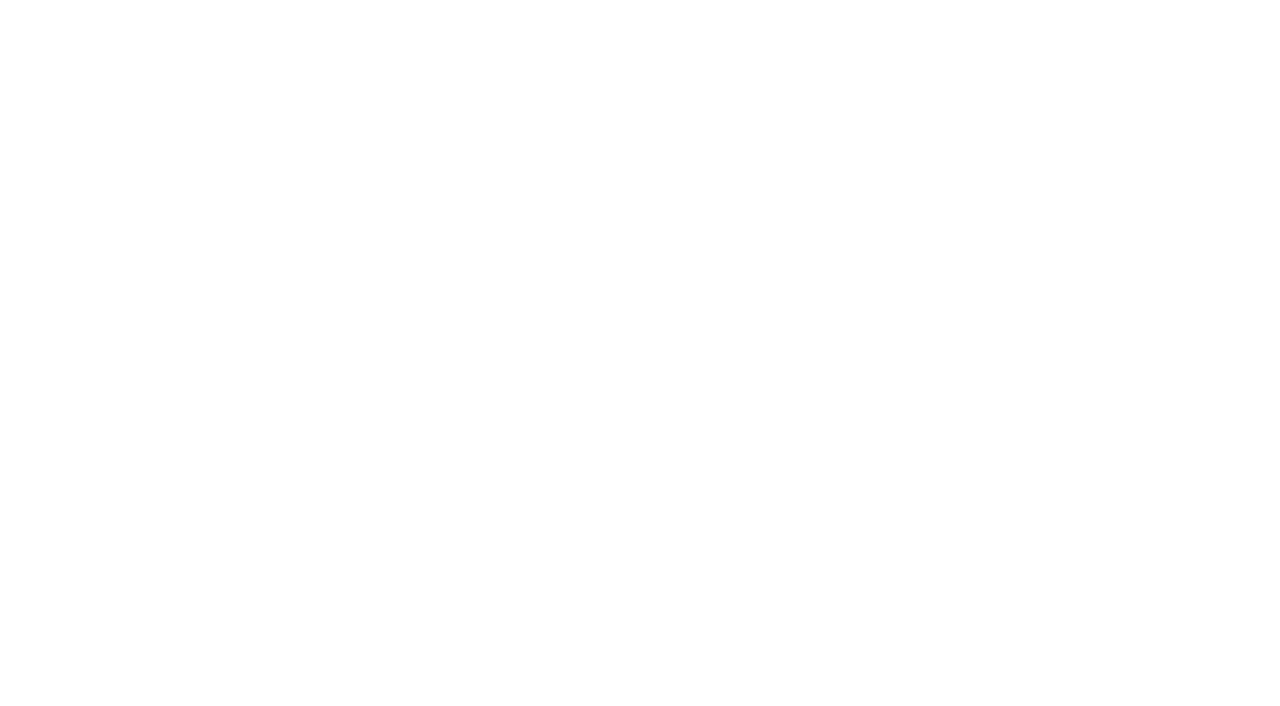
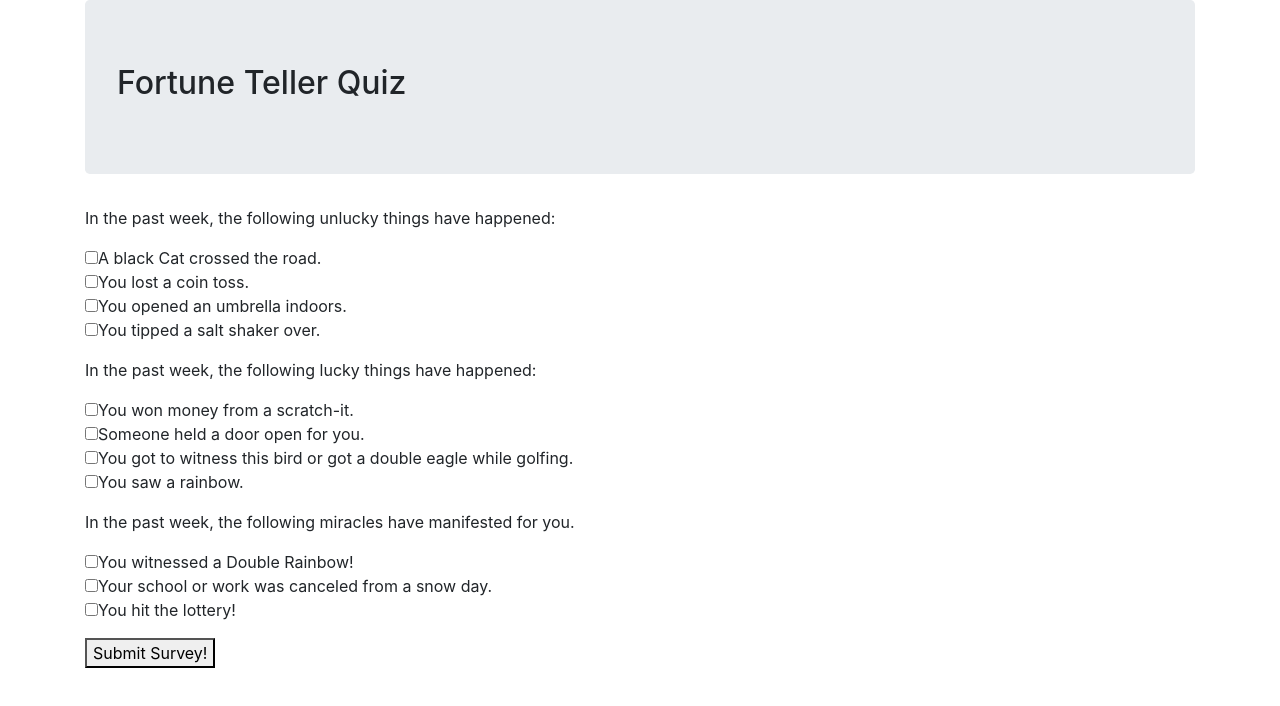
Before and after one commit to colchapm/fortune-teller-quiz, a plain HTML site: page index.html in a window 1280 px wide. Drawn offline with Linux system fonts and the light colour scheme.

Commit message:
complete survey with checkbox input
Co-authored-by: Theron Packus <tlpackus@gmail.com>

```diff
--- a/index.html
+++ b/index.html
@@ -8,6 +8,34 @@
 	<title>Fortune Teller Quiz</title>
 </head>
 <body>
-
+	<div class="container">
+		<div class="jumbotron">
+			<h2>Fortune Teller Quiz</h2>
+		</div>
+		<form id="survey">
+			<div class="form-group">
+				<p>In the past week, the following unlucky things have happened:</p>
+				<input type="checkbox" name="unlucky-events" value="black-cat">A black Cat crossed the road.<br>
+				<input type="checkbox" name="unlucky-events" value="coin-loss">You lost a coin toss.<br>
+				<input type="checkbox" name="unlucky-events" value="umbrella">You opened an umbrella indoors.<br>
+				<input type="checkbox" name="unlucky-events" value="salt-tip">You tipped a salt shaker over.<br>
+			</div>
+			<div class="form-group">
+				<p>In the past week, the following lucky things have happened:</p>
+				<input type="checkbox" name="lucky-events" value="scratch-it">You won money from a scratch-it.<br>
+				<input type="checkbox" name="lucky-events" value="held-door">Someone held a door open for you.<br>
+				<input type="checkbox" name="lucky-events" value="Albatross">You got to witness this bird or got a double eagle while golfing.<br>
+				<input type="checkbox" name="lucky-events" value="rainbow">You saw a rainbow.<br>
+			</div>
+			<div class="form-group">
+				<p>In the past week, the following miracles have manifested for you.</p>
+				<input type="checkbox" name="miracle-events" value="double-rainbow">You witnessed a Double Rainbow!<br>
+				<input type="checkbox" name="miracle-events" value="snow-daya">Your school or work was canceled from a snow day.<br>
+				<input type="checkbox" name="miracle-events" value="hit-lotto">You hit the lottery!<br>
+			</div>
+			<button type="submit">Submit Survey!</button>
+		</form>
+		<span id="fortune"></span>
+	</div>
 </body>
 </html>
```
